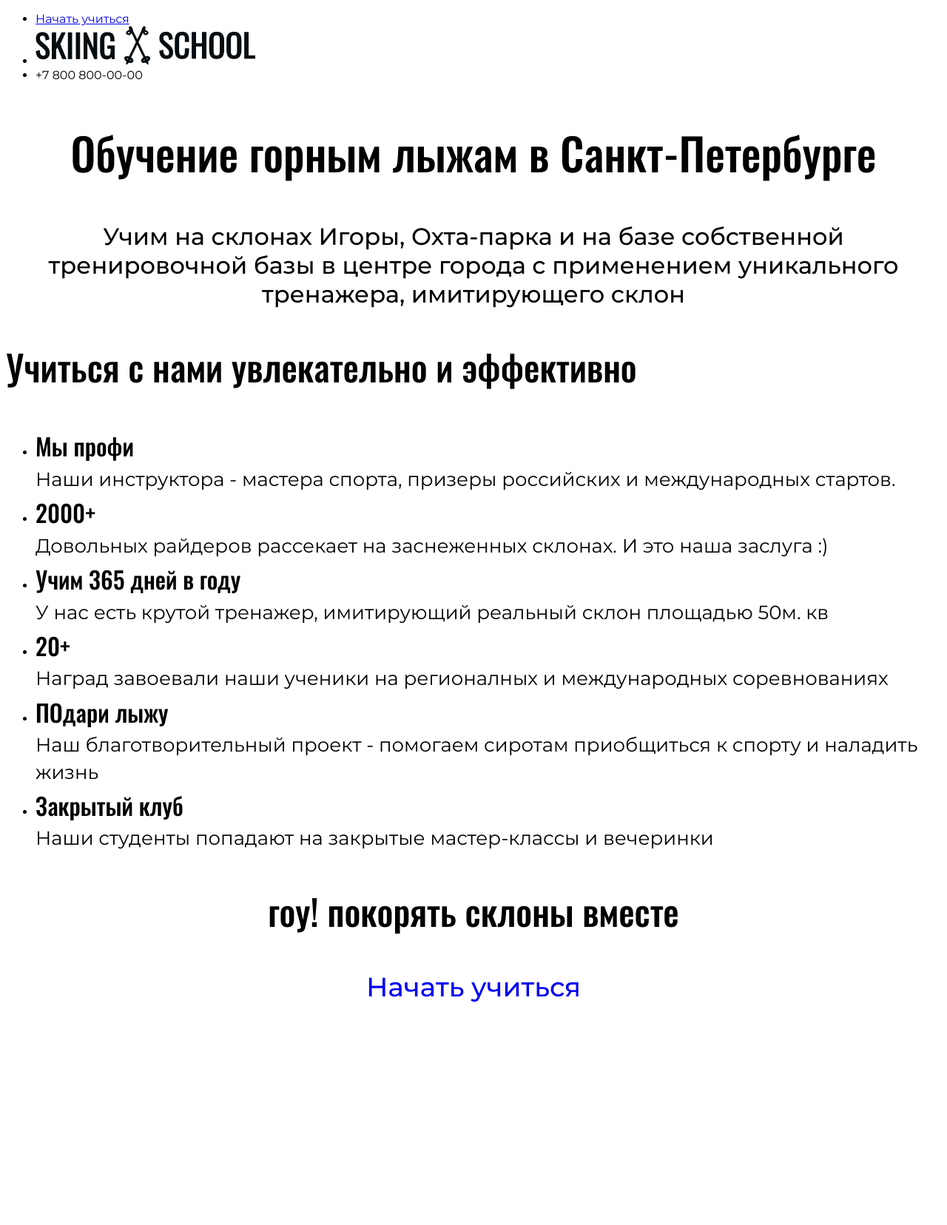
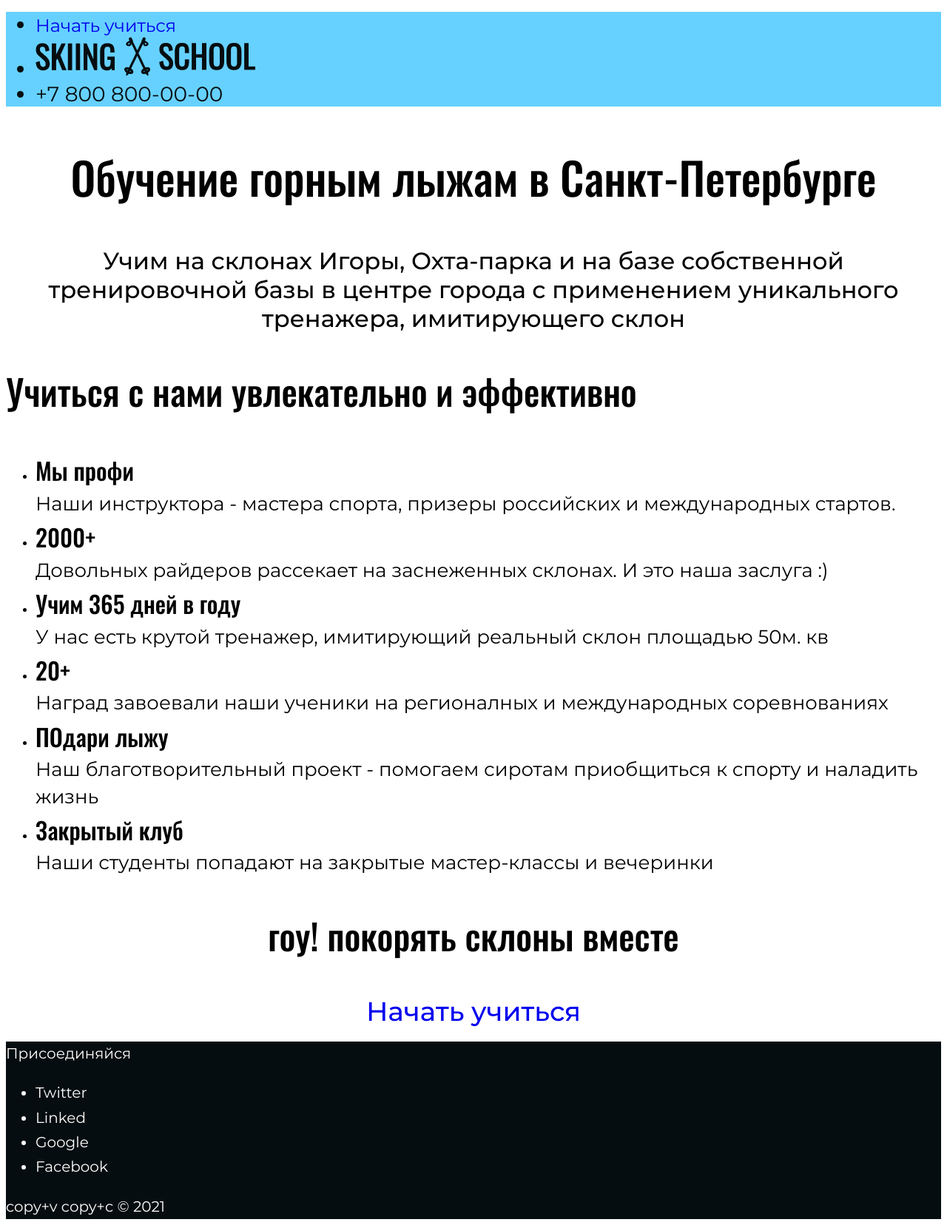
Before and after one commit to MamedovShuxrat/ski-scholl-mamedov, a plain HTML site: page index.html in a window 1280 px wide. Shown: the whole page at 74% size. Before the commit the page ends 1383 px from the top, so only its background shows below. Drawn offline with Linux system fonts and the light colour scheme.

Commit message:
html готов почти

```diff
--- a/index.html
+++ b/index.html
@@ -66,7 +66,14 @@
    </section>
 
    <footer class="footer">
-
+       <span class="footer-text">Присоединяйся</span>
+       <ul>
+           <li class="footer-link">Twitter</li>
+           <li class="footer-link">Linked</li>
+           <li class="footer-link">Google</li>
+           <li class="footer-link">Facebook</li>
+       </ul>
+       <span class="footer-text">copy+v copy+c © 2021</span>
    </footer>
 
 </body>
--- a/styles/style.css
+++ b/styles/style.css
@@ -40,7 +40,21 @@
   }
 
   /* header */
+  .header {
+      background-color: #66D1FF;
+      color: #060D10;
+  }
 
+  .header-list-btn {
+    font-size: 24px;
+    line-height: 29px;
+    text-decoration: none;
+  }
+
+  .header-item-list {
+    font-size: 28px;
+    line-height: 34px;
+  }
 
   /* Promo */
 
@@ -99,3 +113,10 @@
     line-height: 44px;
     text-decoration: none;
   }
+
+  .footer {
+    background-color: #060D10;
+    font-size: 20px;
+    line-height: 167%;
+    color: #fff;
+  }
```
